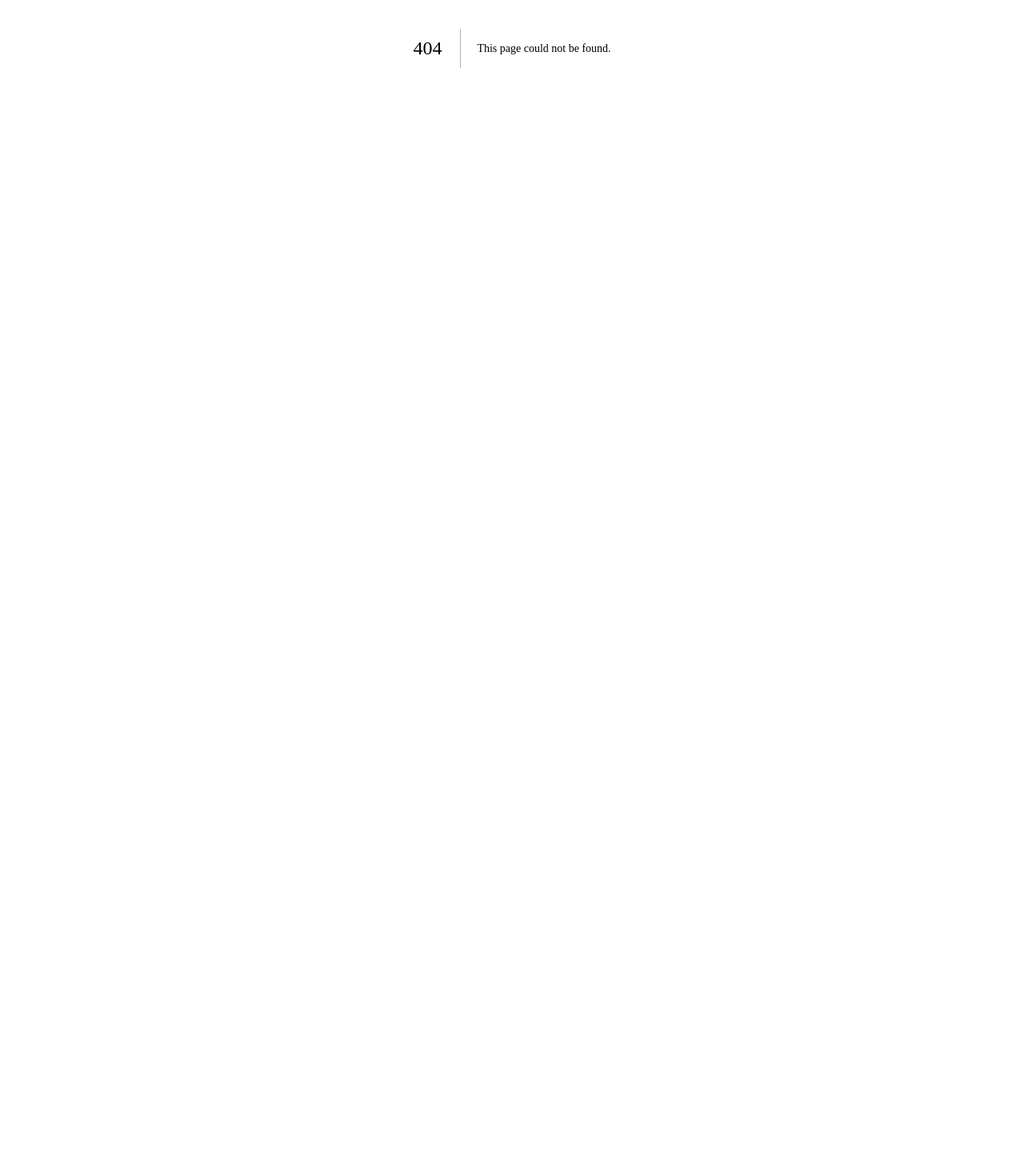
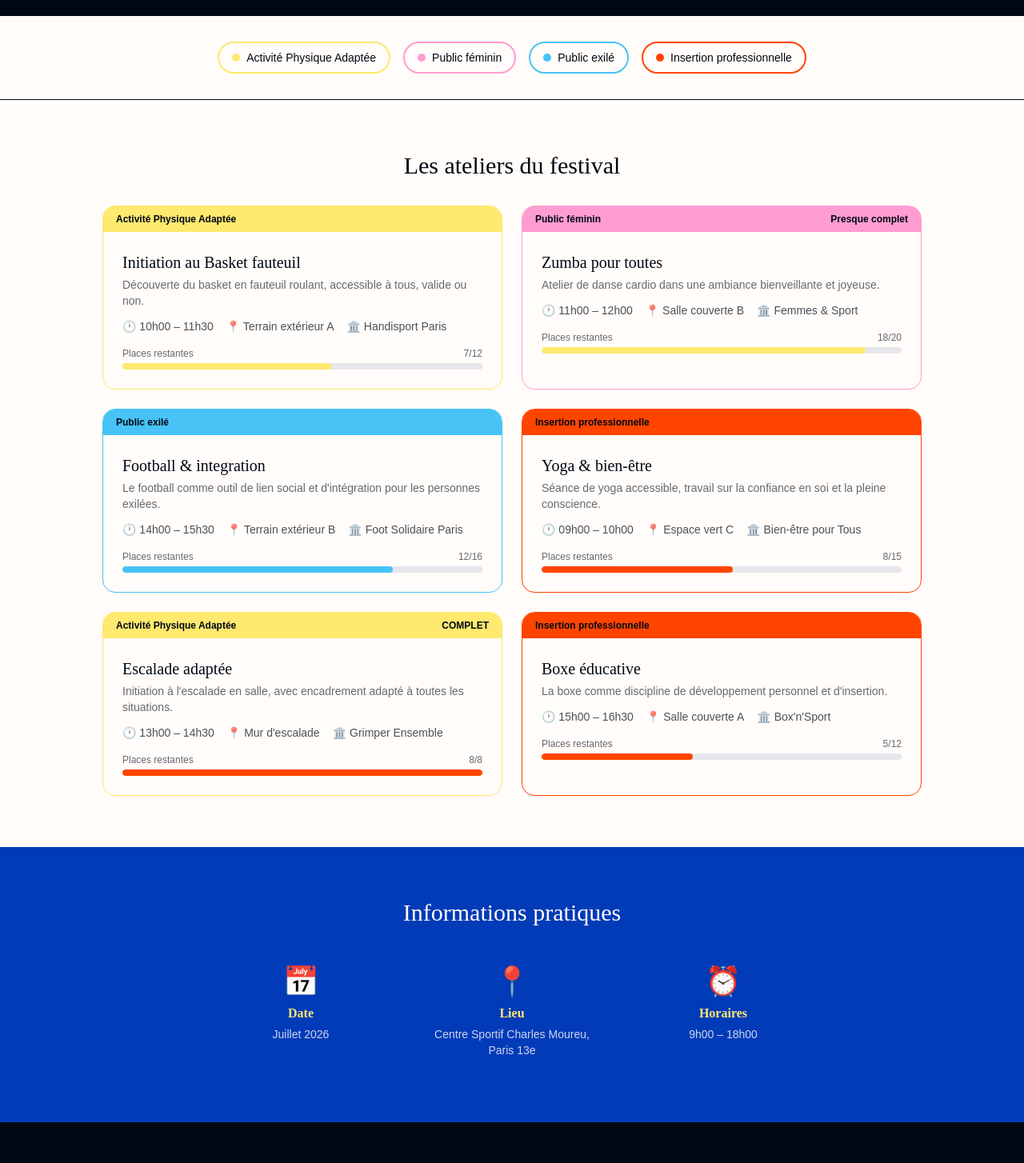
Before and after one commit to MatteoOliveira/HackatonNoCode, a Next.js app: page /programme in a window 1280 px wide. Before the commit this address had no page. Shown: the part 340-1794 px from the top of the page at 80% size. Before the commit the page ends 800 px from the top, so only its background shows below. Built offline with nearby package versions, Linux system fonts and the light colour scheme.

Commit message:
feat(programme-page): page programme avec liste ateliers, jauge places, filtres par programme

```diff
--- /dev/null
+++ b/src/app/programme/page.tsx
@@ -0,0 +1,248 @@
+import type { Metadata } from "next";
+import Header from "@/components/layout/Header";
+import Footer from "@/components/layout/Footer";
+
+export const metadata: Metadata = {
+  title: "Programme & Ateliers – Solimouv'",
+  description:
+    "Découvrez le programme complet du festival Solimouv' : ateliers sportifs, initiations, stands d'information. Filtrez par programme, horaire ou type d'activité.",
+};
+
+const ATELIERS = [
+  {
+    id: "a1",
+    titre: "Initiation au Basket fauteuil",
+    horaire: "10h00 – 11h30",
+    association: "Handisport Paris",
+    lieu: "Terrain extérieur A",
+    programme: "apa" as const,
+    places: 12,
+    inscrits: 7,
+    description: "Découverte du basket en fauteuil roulant, accessible à tous, valide ou non.",
+  },
+  {
+    id: "a2",
+    titre: "Zumba pour toutes",
+    horaire: "11h00 – 12h00",
+    association: "Femmes & Sport",
+    lieu: "Salle couverte B",
+    programme: "feminin" as const,
+    places: 20,
+    inscrits: 18,
+    description: "Atelier de danse cardio dans une ambiance bienveillante et joyeuse.",
+  },
+  {
+    id: "a3",
+    titre: "Football & integration",
+    horaire: "14h00 – 15h30",
+    association: "Foot Solidaire Paris",
+    lieu: "Terrain extérieur B",
+    programme: "exile" as const,
+    places: 16,
+    inscrits: 12,
+    description: "Le football comme outil de lien social et d'intégration pour les personnes exilées.",
+  },
+  {
+    id: "a4",
+    titre: "Yoga & bien-être",
+    horaire: "09h00 – 10h00",
+    association: "Bien-être pour Tous",
+    lieu: "Espace vert C",
+    programme: "insertion" as const,
+    places: 15,
+    inscrits: 8,
+    description: "Séance de yoga accessible, travail sur la confiance en soi et la pleine conscience.",
+  },
+  {
+    id: "a5",
+    titre: "Escalade adaptée",
+    horaire: "13h00 – 14h30",
+    association: "Grimper Ensemble",
+    lieu: "Mur d'escalade",
+    programme: "apa" as const,
+    places: 8,
+    inscrits: 8,
+    description: "Initiation à l'escalade en salle, avec encadrement adapté à toutes les situations.",
+  },
+  {
+    id: "a6",
+    titre: "Boxe éducative",
+    horaire: "15h00 – 16h30",
+    association: "Box'n'Sport",
+    lieu: "Salle couverte A",
+    programme: "insertion" as const,
+    places: 12,
+    inscrits: 5,
+    description: "La boxe comme discipline de développement personnel et d'insertion.",
+  },
+];
+
+const PROGRAMME_COLORS: Record<string, string> = {
+  apa: "var(--color-jaune)",
+  feminin: "var(--color-rose)",
+  exile: "var(--color-bleu-clair)",
+  insertion: "var(--color-orange)",
+};
+
+const PROGRAMME_LABELS: Record<string, string> = {
+  apa: "Activité Physique Adaptée",
+  feminin: "Public féminin",
+  exile: "Public exilé",
+  insertion: "Insertion professionnelle",
+};
+
+export default function ProgrammePage() {
+  return (
+    <>
+      <Header />
+
+      <main>
+        {/* Hero */}
+        <section
+          className="py-24 px-4 text-center"
+          style={{ backgroundColor: "var(--color-noir)" }}
+          aria-label="Programme du festival"
+        >
+          <h1 className="text-5xl sm:text-6xl mb-4" style={{ color: "var(--color-blanc)" }}>
+            Programme & Ateliers
+          </h1>
+          <p className="text-xl opacity-70 max-w-xl mx-auto" style={{ color: "var(--color-bleu-clair)" }}>
+            Une journée de sport, de partage et de découverte
+          </p>
+        </section>
+
+        {/* Légende programmes */}
+        <section className="py-8 px-4 border-b" aria-label="Légende des programmes">
+          <div className="max-w-5xl mx-auto flex flex-wrap gap-4 justify-center">
+            {Object.entries(PROGRAMME_LABELS).map(([key, label]) => (
+              <a
+                key={key}
+                href={`#${key}`}
+                className="flex items-center gap-2 px-4 py-2 rounded-full text-sm font-medium border-2 transition-opacity hover:opacity-80"
+                style={{
+                  borderColor: PROGRAMME_COLORS[key],
+                  color: "var(--color-noir)",
+                }}
+              >
+                <span
+                  className="w-2.5 h-2.5 rounded-full"
+                  style={{ backgroundColor: PROGRAMME_COLORS[key] }}
+                  aria-hidden="true"
+                />
+                {label}
+              </a>
+            ))}
+          </div>
+        </section>
+
+        {/* Liste des ateliers */}
+        <section className="py-16 px-4" aria-label="Liste des ateliers">
+          <div className="max-w-5xl mx-auto">
+            <h2 className="text-3xl mb-8 text-center" style={{ color: "var(--color-noir)" }}>
+              Les ateliers du festival
+            </h2>
+
+            <div className="grid md:grid-cols-2 gap-6">
+              {ATELIERS.map((atelier) => {
+                const pct = Math.round((atelier.inscrits / atelier.places) * 100);
+                const complet = pct >= 100;
+                const presque = pct >= 80 && !complet;
+
+                return (
+                  <article
+                    key={atelier.id}
+                    id={atelier.programme}
+                    className="rounded-2xl overflow-hidden border"
+                    style={{ borderColor: PROGRAMME_COLORS[atelier.programme] }}
+                  >
+                    <div
+                      className="px-4 py-2 flex items-center gap-2 text-xs font-semibold"
+                      style={{
+                        backgroundColor: PROGRAMME_COLORS[atelier.programme],
+                        color: "var(--color-noir)",
+                      }}
+                    >
+                      <span>{PROGRAMME_LABELS[atelier.programme]}</span>
+                      {complet && <span className="ml-auto">COMPLET</span>}
+                      {presque && <span className="ml-auto">Presque complet</span>}
+                    </div>
+
+                    <div className="p-6">
+                      <h3 className="text-xl mb-1" style={{ color: "var(--color-noir)" }}>
+                        {atelier.titre}
+                      </h3>
+                      <p className="text-sm opacity-60 mb-3">{atelier.description}</p>
+
+                      <div className="flex flex-wrap gap-4 text-sm opacity-70 mb-4">
+                        <span>🕐 {atelier.horaire}</span>
+                        <span>📍 {atelier.lieu}</span>
+                        <span>🏛️ {atelier.association}</span>
+                      </div>
+
+                      <div>
+                        <div className="flex justify-between text-xs mb-1 opacity-60">
+                          <span>Places restantes</span>
+                          <span>
+                            {atelier.inscrits}/{atelier.places}
+                          </span>
+                        </div>
+                        <div className="h-2 rounded-full overflow-hidden" style={{ backgroundColor: "#e5e7eb" }}>
+                          <div
+                            className="h-full rounded-full transition-all"
+                            style={{
+                              width: `${Math.min(pct, 100)}%`,
+                              backgroundColor: complet
+                                ? "var(--color-orange)"
+                                : presque
+                                ? "var(--color-jaune)"
+                                : PROGRAMME_COLORS[atelier.programme],
+                            }}
+                          />
+                        </div>
+                      </div>
+                    </div>
+                  </article>
+                );
+              })}
+            </div>
+          </div>
+        </section>
+
+        {/* Informations pratiques */}
+        <section
+          className="py-16 px-4"
+          style={{ backgroundColor: "var(--color-bleu-fonce)" }}
+          aria-label="Informations pratiques"
+        >
+          <div className="max-w-3xl mx-auto text-center">
+            <h2 className="text-3xl mb-8" style={{ color: "var(--color-blanc)" }}>
+              Informations pratiques
+            </h2>
+            <div className="grid sm:grid-cols-3 gap-6 text-center">
+              {[
+                { icon: "📅", titre: "Date", detail: "Juillet 2026" },
+                { icon: "📍", titre: "Lieu", detail: "Centre Sportif Charles Moureu, Paris 13e" },
+                { icon: "⏰", titre: "Horaires", detail: "9h00 – 18h00" },
+              ].map((info) => (
+                <div key={info.titre} className="p-4">
+                  <div className="text-4xl mb-2">{info.icon}</div>
+                  <h3
+                    className="font-semibold mb-1"
+                    style={{ color: "var(--color-jaune)" }}
+                  >
+                    {info.titre}
+                  </h3>
+                  <p className="text-sm opacity-80" style={{ color: "var(--color-blanc)" }}>
+                    {info.detail}
+                  </p>
+                </div>
+              ))}
+            </div>
+          </div>
+        </section>
+      </main>
+
+      <Footer />
+    </>
+  );
+}
```
